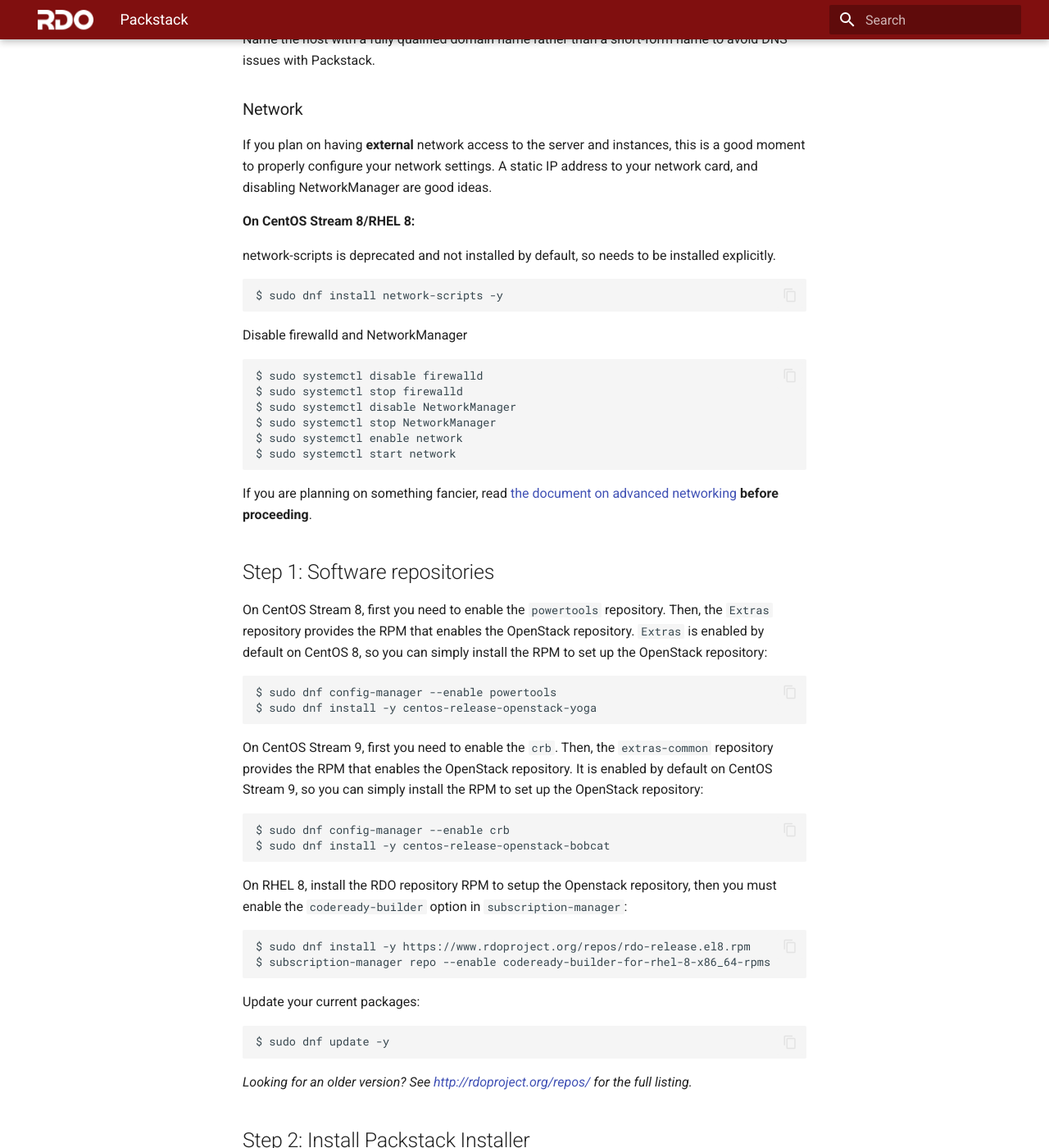
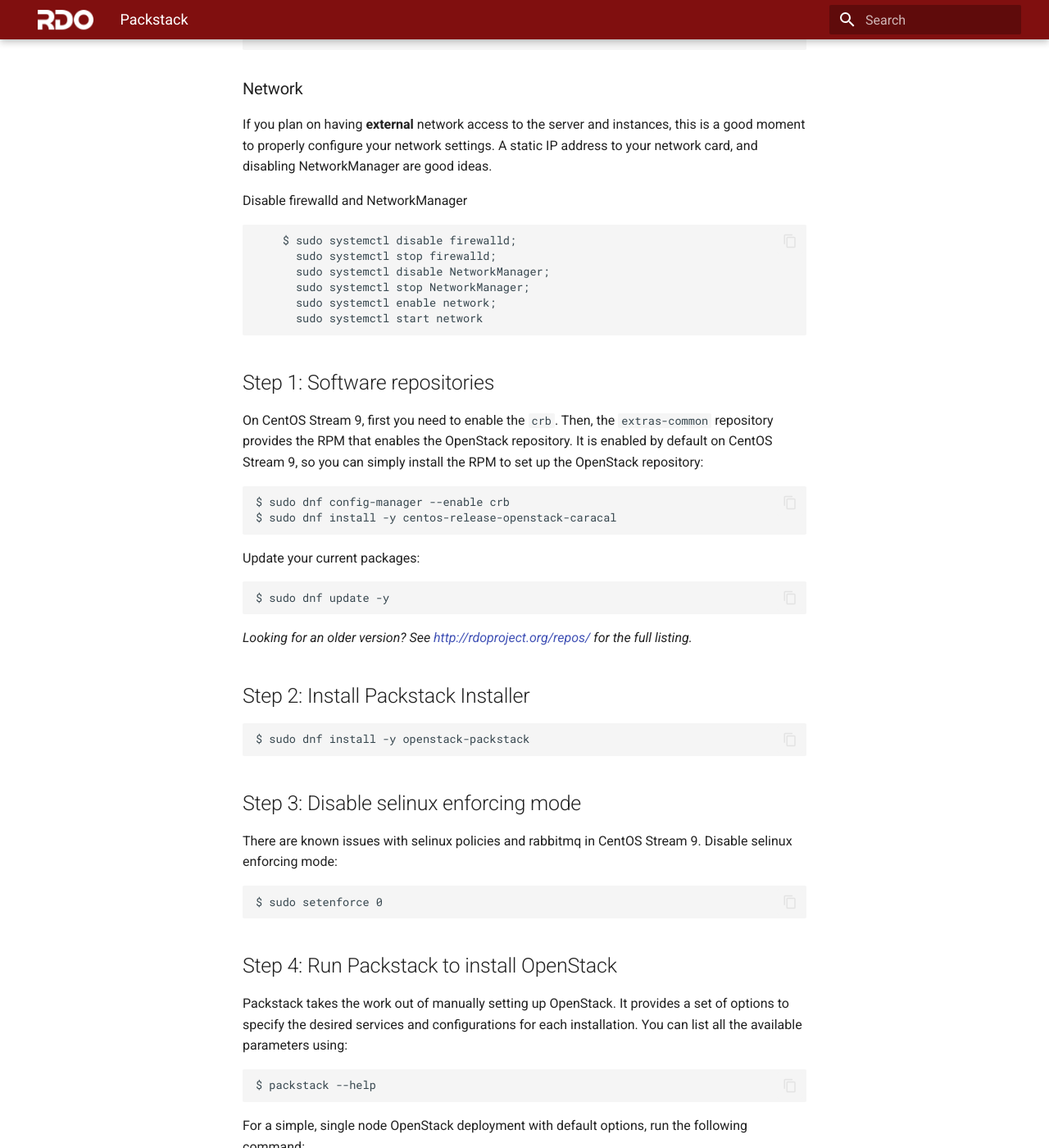
Before and after one commit to rdo-infra/rdo-mkdocs-website, an MkDocs documentation site: the page built from docs/deploy/packstack.md, in a window 1280 px wide and 1400 px high, scrolled down 1947 px. Shown: the whole window at 82% size. Built offline with MkDocs 1.6.1 and Material for MkDocs 9.7.7, drawn with Linux system fonts in a browser that asks for light colours; some of the changed text lies outside the part shown.

Commit message:
Update packstack instructions
Change-Id: Icc6ce7cf9cb3600740da3bfc5c23a3fd4d4d822c

````diff
--- a/docs/deploy/packstack.md
+++ b/docs/deploy/packstack.md
@@ -2,27 +2,30 @@
 title: Packstack
 category: documentation
 authors: apevec, dneary, garrett, jasonbrooks, jlibosva, mmagr, pixelbeat, pmyers,
-  rbowen, gbraad, cbrown2, amoralej
+  rbowen, gbraad, cbrown2, amoralej, kkula
 ---
-#TBD: update this article
+
 
 # Packstack: Create a proof of concept cloud
 
 Packstack is an OpenStack deployment tool intended to **install Proof of Concept small environments in a quick and easy way using the RDO distribution on a CentOS Stream hosts**.
 Production features such as High Availability, OpenStack upgrades or other day-2 operations are out of the scope of Packstack. For these cases, you can rely on other recommended tools
-described in [Deploy RDO](../index.md) section.
+described in [Deploy RDO](../) section.
 
-This document shows how to spin up a proof of concept cloud on one node using the Packstack installation utility. You will be able to [add more nodes](/install/adding-a-compute-node/) to your OpenStack cloud later, if you choose.
+This document shows how to spin up a proof of concept cloud on one node using the Packstack installation utility.
 
-These instructions apply to the following Release and Operating Systems -  **Victoria, Wallaby, Xena and Yoga** on CentOS Stream 8, and **Yoga, Zed and Antelope** on CentOS Stream 9.
+These instructions apply to the following Release and Operating Systems -  **Antelope, Bobcat and Caracal** on CentOS Stream 9.
 
-## WARNING ##
+
+# WARNING #
 
 **Read** this document in full, **then** choose your install path:
+- Summary for the impatient
+- Step by step instruction
 
 Don't just start typing commands at **Summary for the impatient** and proceed downwards through the page.
 
-## Summary for the impatient
+## **Summary for the impatient**
 
 If you are using non-English locale make sure your `/etc/environment` is populated:
 
@@ -31,46 +34,26 @@
 
 If your system meets all the prerequisites mentioned below, proceed with running the following commands.
 
-* On CentOS Stream 8:
-
-  ```
-  $ sudo dnf update -y
-  $ sudo dnf config-manager --enable powertools
-  $ sudo dnf install -y centos-release-openstack-yoga # Replace yoga by the desired release name
-  $ sudo dnf update -y
-  $ sudo dnf install -y openstack-packstack
-  $ sudo packstack --allinone
-  ```
-
 * On CentOS Stream 9:
 
-  ```
-  $ sudo dnf update -y
-  $ sudo dnf config-manager --enable crb
-  $ sudo dnf install -y centos-release-openstack-bobcat
-  $ sudo setenforce 0
-  $ sudo dnf update -y
-  $ sudo dnf install -y openstack-packstack
-  $ sudo packstack --allinone
-  ```
+```
+    $ sudo dnf update -y;
+      sudo dnf config-manager --enable crb;
+      sudo dnf install -y centos-release-openstack-caracal;
+      sudo setenforce 0;
+      sudo dnf update -y;
+      sudo dnf install -y openstack-packstack;
+      sudo packstack --allinone
+```
 
 **Note for RHEL:** Although it is expected that RDO works fine on RHEL, it is currently not tested in RHEL OS.
 
-* On RHEL 8:
-
-  ```
-  $ sudo dnf install -y https://www.rdoproject.org/repos/rdo-release.el8.rpm
-  $ sudo dnf update -y
-  $ subscription-manager repos --enable codeready-builder-for-rhel-8-x86_64-rpms
-  $ sudo dnf install -y openstack-packstack
-  $ sudo packstack --allinone
-  ```
-
+## **Step by step instruction**
 ## Step 0: Prerequisites
 
 ### Software
 
-**CentOS Stream 8** is the minimum recommended version, or the equivalent version of one of the RHEL-based Linux distributions such as **Red Hat Enterprise Linux**, **Scientific Linux**, and so on. Packages are provided for **x86_64**, **aarch64** and **ppc64le** architectures although most of the testing is done on **x86_64**.
+**CentOS Stream 9** is the minimum recommended version, or the equivalent version of one of the RHEL-based Linux distributions such as **Red Hat Enterprise Linux**, **Scientific Linux**, and so on. Packages are provided for **x86_64**, **aarch64** and **ppc64le** architectures although most of the testing is done on **x86_64**.
 
 ### Hardware
 
@@ -78,53 +61,42 @@
 
 ### Hostname
 
-Name the host with a fully qualified domain name rather than a short-form name to avoid DNS issues with Packstack.
+Name the host with a fully qualified domain name rather than a short-form name to avoid DNS issues with Packstack. FQDN can be defined by command:
+```
+ sudo hostnamectl set-hostname [hostname.domain]
+
+```
+example:
+```
+ sudo hostnamectl set-hostname packstack-host.example.com
+
+```
 
 ### Network
 
 If you plan on having **external** network access to the server and instances, this is a good moment to properly configure your network settings. A static IP address to your network card, and disabling NetworkManager are good ideas.
 
-**On CentOS Stream 8/RHEL 8:**
-
-network-scripts is deprecated and not installed by default, so needs to be installed explicitly.
-
-```
-$ sudo dnf install network-scripts -y
-```
 
 Disable firewalld and NetworkManager
 
 ```
-$ sudo systemctl disable firewalld
-$ sudo systemctl stop firewalld
-$ sudo systemctl disable NetworkManager
-$ sudo systemctl stop NetworkManager
-$ sudo systemctl enable network
-$ sudo systemctl start network
+    $ sudo systemctl disable firewalld;
+      sudo systemctl stop firewalld;
+      sudo systemctl disable NetworkManager;
+      sudo systemctl stop NetworkManager;
+      sudo systemctl enable network;
+      sudo systemctl start network
 ```
 
-If you are planning on something fancier, read [the document on advanced networking](https://www.rdoproject.org/networking/neutron-with-existing-external-network/) **before proceeding**.
 
 ## Step 1: Software repositories
 
-On CentOS Stream 8, first you need to enable the `powertools` repository.
-Then, the `Extras` repository provides the RPM that enables the OpenStack repository. `Extras` is enabled by default on CentOS 8, so you can simply install the RPM to set up the OpenStack repository:
-```
-$ sudo dnf config-manager --enable powertools
-$ sudo dnf install -y centos-release-openstack-yoga
-```
 
 On CentOS Stream 9, first you need to enable the `crb`.
 Then, the `extras-common` repository provides the RPM that enables the OpenStack repository. It is enabled by default on CentOS Stream 9, so you can simply install the RPM to set up the OpenStack repository:
 ```
 $ sudo dnf config-manager --enable crb
-$ sudo dnf install -y centos-release-openstack-bobcat
-```
-
-On RHEL 8, install the RDO repository RPM to setup the Openstack repository, then you must enable the `codeready-builder` option in `subscription-manager`:
-```
-$ sudo dnf install -y https://www.rdoproject.org/repos/rdo-release.el8.rpm
-$ subscription-manager repo --enable codeready-builder-for-rhel-8-x86_64-rpms
+$ sudo dnf install -y centos-release-openstack-caracal
 ```
 
 Update your current packages:
@@ -180,7 +152,3 @@
 The installer will ask you to enter the root password for each host node you are installing on the network, to enable remote configuration of the host so it can remotely configure each node using Puppet.
 
 Once the process is complete, you can log in to the OpenStack web interface Horizon by going to `http://$YOURIP/dashboard`. The user name is `admin`. The password can be found in the file `keystonerc_admin` in the `/root` directory of the control node.
-
-# Next steps
-
-Now that your single node OpenStack instance is up and running, you can read on about configuring a [floating IP range](/networking/floating-ip-range/), configuring RDO to [work with your existing network](/networking/neutron-with-existing-external-network/), or about expanding your installation by [adding a compute node](/install/adding-a-compute-node/).
````
